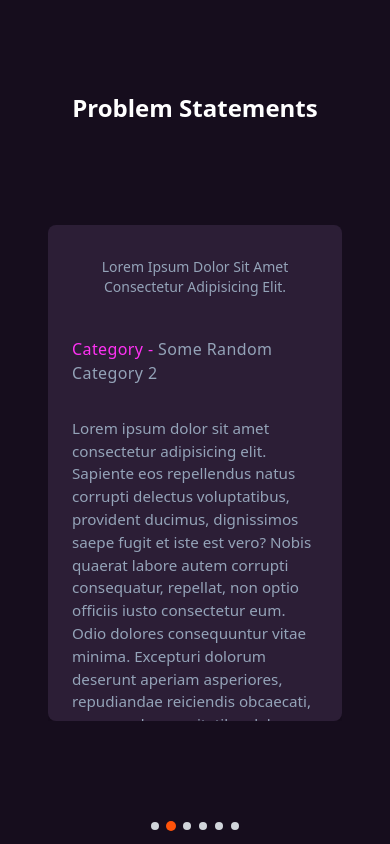
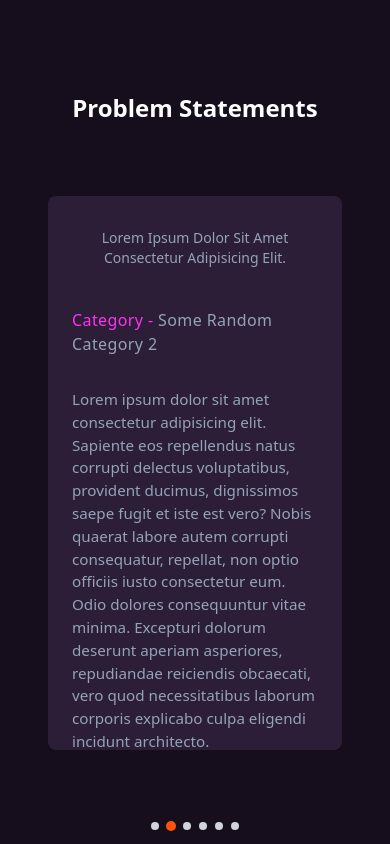
Before and after one commit to THEGAMECHANGER416/CodeKshetra2.0, a React (Vite) app: page / in a window 390 px wide. Shown: the part 3140-3984 px from the top of the page. Built offline with nearby package versions, Linux system fonts and the light colour scheme.

Commit message:
minor changes

```diff
--- a/src/components/custom/ProblemStatement.tsx
+++ b/src/components/custom/ProblemStatement.tsx
@@ -32,7 +32,7 @@ const ProblemStatement = () => {
       </div>
 
       <div className="grid place-items-center overflow-hidden">
-        <div className="w-full max-w-6xl px-4 md:px-12 py-[4.5rem] h-full max-h-[40rem] grid grid-cols-1 md:grid-cols-[auto_1fr_auto] gap-1">
+        <div className="w-full max-w-6xl px-4 md:px-12 py-[4.5rem] h-full max-h-[55rem] grid grid-cols-1 md:grid-cols-[auto_1fr_auto] gap-1">
           <div className="hidden md:flex md:items-center">
             <button
               onClick={prevCard}
```
